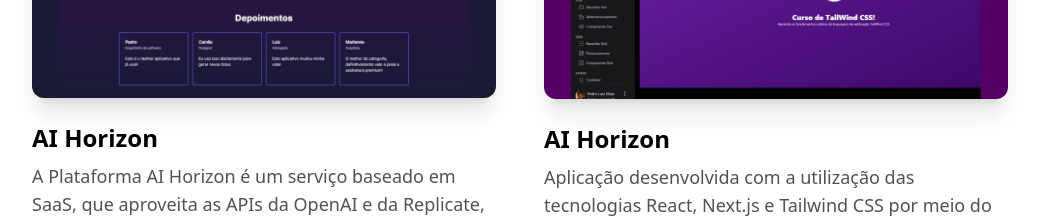
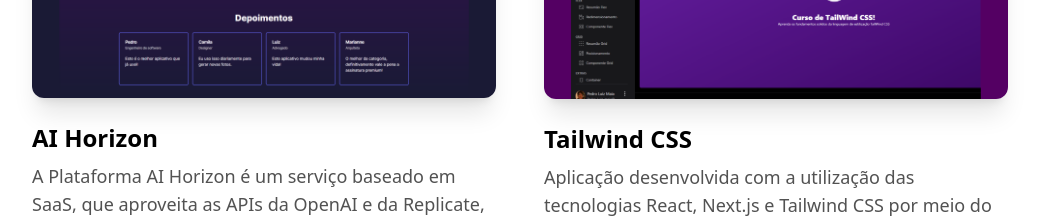
Before and after one commit to PedroLMaia/Portfolio, a Next.js app: page / in a window 1280 px wide. Shown: the part 2180-2398 px from the top of the page, without its empty margins (120-1159 px from the left). Built offline with nearby package versions, Linux system fonts and the light colour scheme.

Commit message:
Fix title tailwind

```diff
--- a/components/ProjectsSection.tsx
+++ b/components/ProjectsSection.tsx
@@ -13,7 +13,7 @@
     link: "https://ai-horizon.vercel.app/",
   },
   {
-    name: "AI Horizon",
+    name: "Tailwind CSS",
     description:
       "Aplicação desenvolvida com a utilização das tecnologias React, Next.js e Tailwind CSS por meio do curso da Cod3r - React/Next.js com Tailwind CSS. Esta aplicação permitiu aprofundar os conhecimentos e habilidades em front-end, resultando nessa interface moderna e pratica.",
     image: "/next-tailwind-cod3r.png",
```
